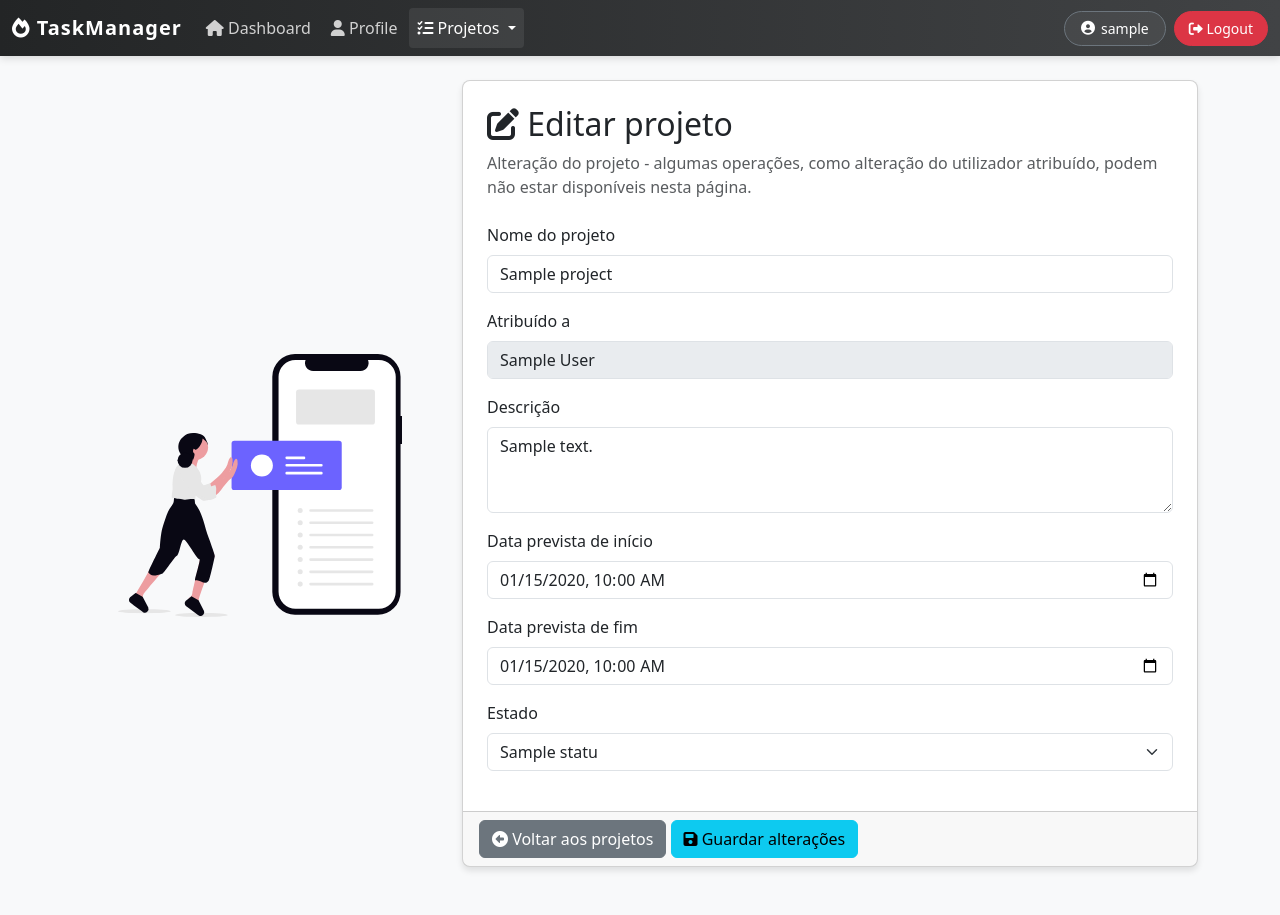
After one commit to miguel456/taskmanager, a PHP site: page /projects/edit.php?pid=1 in a window 1280 px wide. The commit adds this page. Run offline with PHP 8.4, Linux system fonts and the light colour scheme; the visitor is signed in with stand-in values (Sample User, id 1); tables that the repository leaves empty hold one stand-in row (values such as "Sample post"); some libraries are stand-ins or nearby versions.

Commit message:
feat(projects): add way to edit projects seamlessly

```diff
--- a/Models/Projects/Project.php
+++ b/Models/Projects/Project.php
@@ -136,7 +136,7 @@ class Project {
         $project_count = $dbc->prepare('SELECT COUNT(*) FROM projects WHERE id = ?');
         $project_count->execute([$project_id]);
 
-        return $project_count->fetch(PDO::FETCH_ASSOC) !== false;
+        return $project_count->fetchColumn() >= 1;
     }
 
     /**
--- a/composer.json
+++ b/composer.json
@@ -19,6 +19,7 @@
       },
       "files": [
           "auth/common.php",
+          "projects/common/project-utils.php",
           "common/database.php"
       ]
   },
--- a/layout/nav.php
+++ b/layout/nav.php
@@ -1,6 +1,11 @@
 <?php
 $current = $_SERVER['REQUEST_URI'];
 $username = htmlspecialchars($_SESSION['username'] ?? 'Utilizador');
+
+if (!is_logged_in()) {
+    response('/error/access-denied.html', 'Unauthorized', [], 401);
+    die;
+}
 ?>
 <nav class="navbar navbar-expand-lg navbar-dark bg-dark custom-navbar">
     <div class="container-fluid">
--- /dev/null
+++ b/projects/common/project-utils.php
@@ -0,0 +1,38 @@
+<?php
+
+use App\Models\ProjectStatus\ProjectStatus;
+
+require_once realpath(__DIR__ . '/../../app/bootstrap.php');
+
+/**
+ * Valida os inputs de um projeto. Escreve mensagens no saco de mensagens em caso de erro.
+ * @param ProjectStatus $status Um objeto de estado do projeto.
+ * @param mixed $status_code O ID do estado do projeto
+ * @param mixed $project_name O nome do projeto
+ * @param mixed $description A descrição do projeto
+ * @param string $start_date Dt. de inicio, yyyy-mm-dd hh:mm:ss
+ * @param string $end_date Dt. de fim
+ * @return void
+ */
+function validate_project_data(ProjectStatus $status, mixed $status_code, mixed $project_name, mixed $description, string $start_date, string $end_date): void
+{
+    if (!$status->status_exists($status_code)) {
+        flash_message('Dados inválidos', 'O "Estado" selecionado não é válido para o projeto atual ou encontra-se inativo.', 'error');
+    }
+
+    if (empty($project_name)) {
+        flash_message('Campo obrigatório', 'O nome do projeto é obrigatório.', 'error');
+    }
+
+    if (empty($description)) {
+        flash_message('Campo obrigatório', 'A descrição do projeto é obrigatória.', 'error');
+    }
+    // strtotime irá tornar estes dois em FALSE, gerando este erro
+    if (empty($start_date) || empty($end_date)) {
+        flash_message('Campo obrigatório', 'A data prevista de inicio e fim é obrigatória e tem de corresponder a um formato válido, ex. dd/mm/yyy.', 'error');
+    }
+
+    if (empty($status_code) && !$status->status_exists($status_code)) {
+        flash_message('Campo obrigatório', 'O estado do projeto é obrigatório e tem de ser um estado existente e aceitável.');
+    }
+}
--- /dev/null
+++ b/projects/edit.php
@@ -0,0 +1,123 @@
+<?php
+
+use App\Models\Projects\Project;
+use App\Models\ProjectStatus\ProjectStatus;
+
+require_once realpath(__DIR__ . '/../app/bootstrap.php');
+
+$pId = $_GET['pid'];
+$projects = new Project();
+
+if (empty($pId) || !$projects->project_exists($pId)) {
+    flash_message('Projeto desconhecido', 'Não é possível editar um projeto desconhecido.');
+    response('/projects');
+    die;
+}
+
+$project = $projects->get_project($pId);
+$assigned_to = get_user_id($project['assigned_to']);
+
+$statuses = new ProjectStatus()->get_status(0, true, true);
+
+
+?>
+<!DOCTYPE html>
+<html lang="en">
+<head>
+    <meta charset="UTF-8">
+    <meta name="viewport" content="width=device-width, initial-scale=1.0">
+    <title>TaskManager | Editar projeto</title>
+    <link href="https://cdn.jsdelivr.net/npm/bootstrap@5.3.0/dist/css/bootstrap.min.css" rel="stylesheet">
+    <link rel="stylesheet" href="https://cdnjs.cloudflare.com/ajax/libs/font-awesome/6.0.0-beta3/css/all.min.css">
+    <style>
+        body { background-color: #f8f9fa; }
+        .navbar { margin-bottom: 20px; }
+        .card { border-radius: 8px; box-shadow: 0 4px 6px rgba(0,0,0,0.1); }
+        .table th, .table td { vertical-align: middle; }
+    </style>
+</head>
+<body>
+    <?php include_once '../layout/nav.php' ?>
+    <div class="container my-4">
+        <?php if (!empty($statuses)): ?>
+
+            <div class="row justify-content-center align-items-center">
+                <div class="col-md-4 d-flex align-items-center justify-content-center mb-3 mb-md-0" style="min-height: 100%;">
+                    <img src="/img/edit-post.svg" alt="Woman messing around on her phone" height="180" class="img-fluid" style="max-width: 80%; object-fit: contain;">
+                </div>
+                <div class="col-md-8">
+                    <div class="card p-0 mb-4">
+                        <div class="card-body p-4">
+                            <div class="mb-4">
+                                <h2 class="card-title mb-2"><i class="fas fa-pen-to-square"></i> Editar projeto</h2>
+                                <p class="card-text text-muted mb-0">Alteração do projeto - algumas operações, como alteração do utilizador atribuído, podem não estar disponíveis nesta página.</p>
+                            </div>
+                            <form id="editProject" action="edit-project.php" method="POST" novalidate>
+                                <input type="hidden" name="pid" value="<?php echo htmlspecialchars($pId); ?>">
+                                <div class="mb-3">
+                                    <label for="projectName" class="form-label">Nome do projeto</label>
+                                    <input type="text" class="form-control" id="projectName" name="project_name" value="<?php echo $project['name'] ?>" required>
+                                    <div class="invalid-feedback">Introduza um nome de projeto.</div>
+                                </div>
+
+                                <div class="mb-3">
+                                    <!-- não editável -->
+                                    <label for="assignedToName" class="form-label">Atribuído a</label>
+                                    <input type="text" class="form-control" id="assignedToName" value="<?php echo $assigned_to['nome'] ?>" disabled>
+                                </div>
+
+                                <div class="mb-3">
+                                    <label for="projectDescription" class="form-label">Descrição</label>
+                                    <textarea class="form-control" id="projectDescription" name="description" rows="3" required><?php echo $project['description'] ?></textarea>
+                                    <div class="invalid-feedback">Introduza uma descrição.</div>
+                                </div>
+                                <div class="mb-3">
+                                    <label for="startDate" class="form-label">Data prevista de início</label>
+                                    <input type="datetime-local" class="form-control" id="startDate" name="start_date" value="<?php echo isset($project['start_date']) ? date('Y-m-d\TH:i', strtotime($project['start_date'])) : '' ?>" required>
+                                    <div class="invalid-feedback">Selecione uma data e hora prevista.</div>
+                                </div>
+                                <div class="mb-3">
+                                    <label for="endDate" class="form-label">Data prevista de fim</label>
+                                    <input type="datetime-local" class="form-control" id="endDate" name="end_date" value="<?php echo isset($project['end_date']) ? date('Y-m-d\TH:i', strtotime($project['end_date'])) : '' ?>" required>
+                                    <div class="invalid-feedback">Selecione uma data e hora prevista.</div>
+                                </div>
+                                <div class="mb-3">
+                                    <label for="status" class="form-label">Estado</label>
+                                    <select class="form-select" id="status" name="status" required>
+                                        <?php foreach($statuses as $status): ?>
+                                            <option value="<?php echo $status['id']; ?>" <?php echo ($status['id'] == $project['status_id']) ? 'selected' : '' ?>><?php echo $status['name']; ?></option>
+                                        <?php endforeach; ?>
+                                    </select>
+                                    <div class="invalid-feedback">Selecione um estado.</div>
+                                </div>
+                            </form>
+                        </div>
+                        <div class="card-footer">
+                            <a href="/projects"><button type="button" class="btn btn-secondary"><i class="fas fa-circle-left"></i> Voltar aos projetos</button></a>
+                            <button onclick="document.getElementById('editProject').submit()" type="button" class="btn btn-info ml-4" ><i class="fas fa-floppy-disk"></i> Guardar alterações</button>
+                        </div>
+                    </div>
+                </div>
+            </div>
+        <?php else: ?>
+            <div class="row justify-content-center">
+                <div class="col-md-8">
+                    <div class="card border-warning mb-4">
+                        <div class="card-body">
+                            <h5 class="card-title text-warning"><i class="fas fa-exclamation-triangle"></i> Aviso</h5>
+                            <p class="card-text">Não é possível editar um projeto neste momento, pois não há estados de projeto disponíveis (ex. pelo menos um estado tem de existir e de estar ativado).</p>
+                            <a href="/projects/statuses"><button type="button" class="btn btn-warning"><i class="fas fa-clipboard-check"></i> Gerir estados</button></a>
+                        </div>
+                    </div>
+                </div>
+            </div>
+        <?php endif; ?>
+    </div>
+<script src="https://cdn.jsdelivr.net/npm/bootstrap@5.3.0/dist/js/bootstrap.bundle.min.js"></script>
+<script src="https://cdn.jsdelivr.net/npm/sweetalert2@11"></script>
+
+
+<?php include  '../error/flash-messages.php'; ?>
+
+</body>
+</html>
```
Also changed, not shown: projects/create-project.php (+1 -19 lines), projects/edit-project.php (added, +60 -0 lines), projects/index.php (+5 -5 lines), img/edit-post.svg (added).
